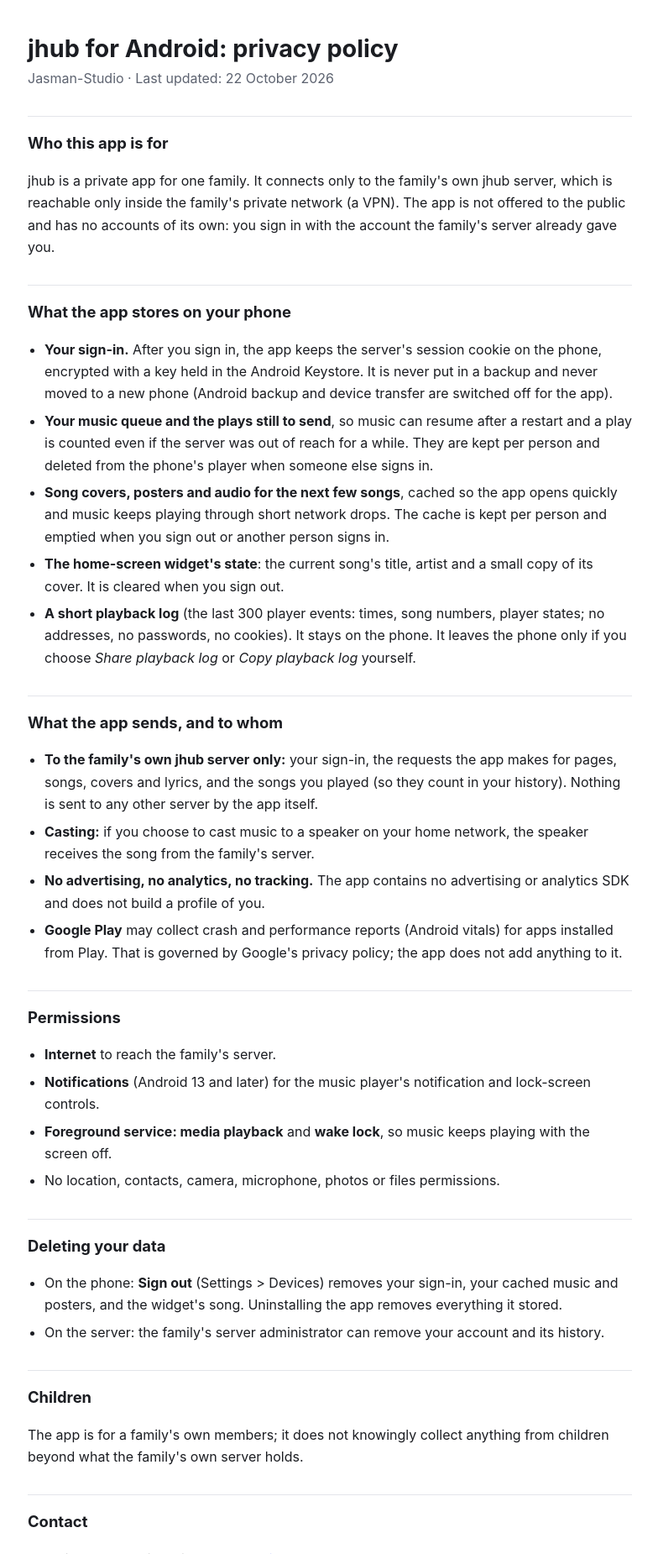
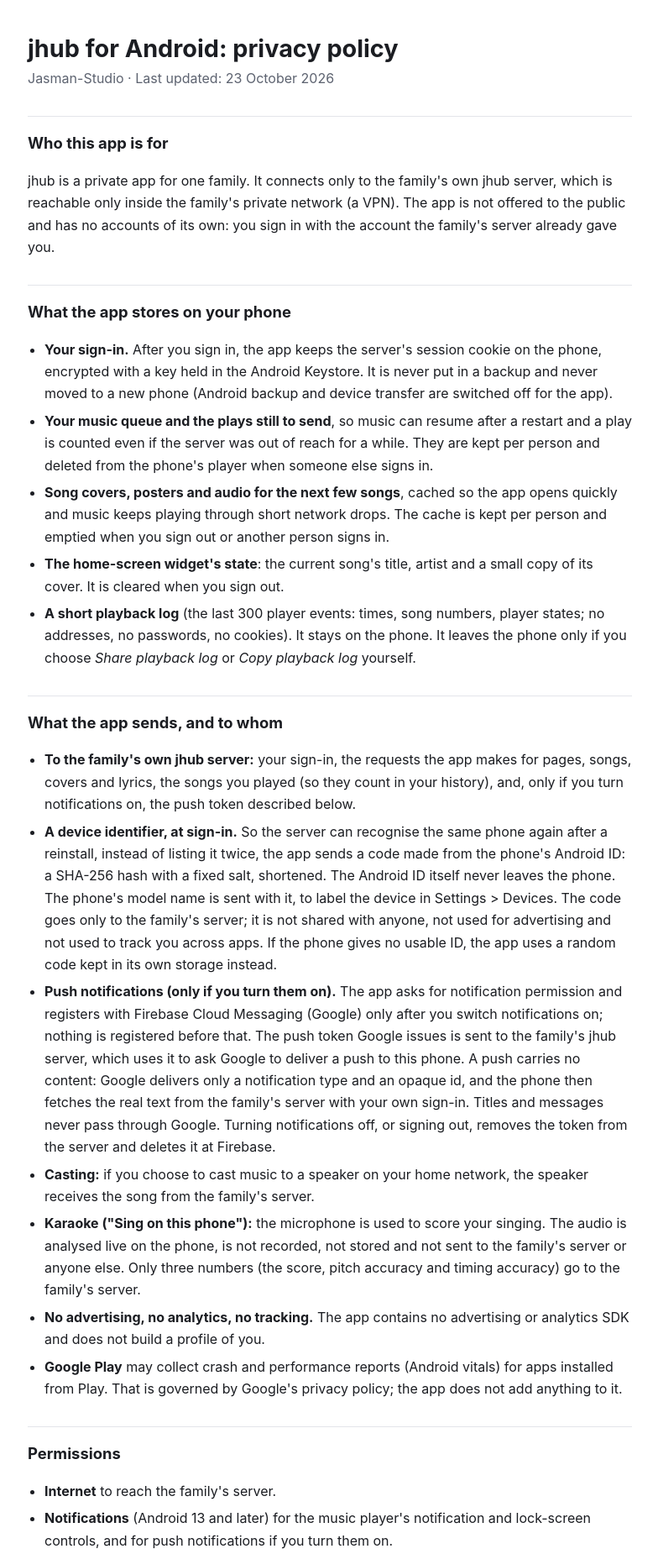
Before and after one commit to JasmanTan1/portfolio, a plain HTML site: page jhub/privacy/index.html in a window 1280 px wide. Shown: the top 1850 px of the page at 84% size, without its empty margins (247-1031 px from the left). Drawn offline with Linux system fonts and the light colour scheme.

Commit message:
Publish jasmantan.com: jhub privacy policy (microphone, notifications, device ID)

```diff
--- a/jhub/privacy/index.html
+++ b/jhub/privacy/index.html
@@ -21,7 +21,7 @@
 <body>
 <main>
 <h1>jhub for Android: privacy policy</h1>
-<p class="meta">Jasman-Studio · Last updated: 22 October 2026</p>
+<p class="meta">Jasman-Studio · Last updated: 23 October 2026</p>
 
 <h2>Who this app is for</h2>
 <p>jhub is a private app for one family. It connects only to the family's own jhub server, which is reachable only inside the family's private network (a VPN). The app is not offered to the public and has no accounts of its own: you sign in with the account the family's server already gave you.</p>
@@ -37,8 +37,11 @@
 
 <h2>What the app sends, and to whom</h2>
 <ul>
-<li><strong>To the family's own jhub server only:</strong> your sign-in, the requests the app makes for pages, songs, covers and lyrics, and the songs you played (so they count in your history). Nothing is sent to any other server by the app itself.</li>
+<li><strong>To the family's own jhub server:</strong> your sign-in, the requests the app makes for pages, songs, covers and lyrics, the songs you played (so they count in your history), and, only if you turn notifications on, the push token described below.</li>
+<li><strong>A device identifier, at sign-in.</strong> So the server can recognise the same phone again after a reinstall, instead of listing it twice, the app sends a code made from the phone's Android ID: a SHA-256 hash with a fixed salt, shortened. The Android ID itself never leaves the phone. The phone's model name is sent with it, to label the device in Settings &gt; Devices. The code goes only to the family's server; it is not shared with anyone, not used for advertising and not used to track you across apps. If the phone gives no usable ID, the app uses a random code kept in its own storage instead.</li>
+<li><strong>Push notifications (only if you turn them on).</strong> The app asks for notification permission and registers with Firebase Cloud Messaging (Google) only after you switch notifications on; nothing is registered before that. The push token Google issues is sent to the family's jhub server, which uses it to ask Google to deliver a push to this phone. A push carries no content: Google delivers only a notification type and an opaque id, and the phone then fetches the real text from the family's server with your own sign-in. Titles and messages never pass through Google. Turning notifications off, or signing out, removes the token from the server and deletes it at Firebase.</li>
 <li><strong>Casting:</strong> if you choose to cast music to a speaker on your home network, the speaker receives the song from the family's server.</li>
+<li><strong>Karaoke ("Sing on this phone"):</strong> the microphone is used to score your singing. The audio is analysed live on the phone, is not recorded, not stored and not sent to the family's server or anyone else. Only three numbers (the score, pitch accuracy and timing accuracy) go to the family's server.</li>
 <li><strong>No advertising, no analytics, no tracking.</strong> The app contains no advertising or analytics SDK and does not build a profile of you.</li>
 <li><strong>Google Play</strong> may collect crash and performance reports (Android vitals) for apps installed from Play. That is governed by Google's privacy policy; the app does not add anything to it.</li>
 </ul>
@@ -46,14 +49,15 @@
 <h2>Permissions</h2>
 <ul>
 <li><strong>Internet</strong> to reach the family's server.</li>
-<li><strong>Notifications</strong> (Android 13 and later) for the music player's notification and lock-screen controls.</li>
+<li><strong>Notifications</strong> (Android 13 and later) for the music player's notification and lock-screen controls, and for push notifications if you turn them on.</li>
+<li><strong>Microphone</strong> (record audio, with a related audio-settings permission that Android's web view needs), only for karaoke. Android asks the first time you tap "Sing on this phone", never when the app starts. The app lets only jhub's own pages use the microphone, and nothing else (no camera, no video). You can refuse it, and the rest of the app works without it.</li>
 <li><strong>Foreground service: media playback</strong> and <strong>wake lock</strong>, so music keeps playing with the screen off.</li>
-<li>No location, contacts, camera, microphone, photos or files permissions.</li>
+<li>No location, contacts, camera, photos or files permissions.</li>
 </ul>
 
 <h2>Deleting your data</h2>
 <ul>
-<li>On the phone: <strong>Sign out</strong> (Settings &gt; Devices) removes your sign-in, your cached music and posters, and the widget's song. Uninstalling the app removes everything it stored.</li>
+<li>On the phone: <strong>Sign out</strong> (Settings &gt; Devices) removes your sign-in, your cached music and posters, and the widget's song, and unregisters the phone's push token. Uninstalling the app removes everything it stored.</li>
 <li>On the server: the family's server administrator can remove your account and its history.</li>
 </ul>
 
--- a/sitemap.xml
+++ b/sitemap.xml
@@ -1,8 +1,8 @@
 <?xml version="1.0" encoding="UTF-8"?>
 <urlset xmlns="http://www.sitemaps.org/schemas/sitemap/0.9">
-  <url><loc>https://jasmantan.com/</loc><lastmod>2026-10-20</lastmod></url>
-  <url><loc>https://jasmantan.com/resume/</loc><lastmod>2026-10-20</lastmod></url>
-  <url><loc>https://jasmantan.com/jhub/</loc><lastmod>2026-10-20</lastmod></url>
+  <url><loc>https://jasmantan.com/</loc><lastmod>2026-10-23</lastmod></url>
+  <url><loc>https://jasmantan.com/resume/</loc><lastmod>2026-10-23</lastmod></url>
+  <url><loc>https://jasmantan.com/jhub/</loc><lastmod>2026-10-23</lastmod></url>
   <url><loc>https://jasmantan.com/blog/</loc><lastmod>2026-10-16</lastmod></url>
   <url><loc>https://jasmantan.com/blog/ai-agents-without-losing-control/</loc><lastmod>2026-10-16</lastmod></url>
   <url><loc>https://jasmantan.com/blog/speaker-played-nothing/</loc><lastmod>2026-10-16</lastmod></url>
```
